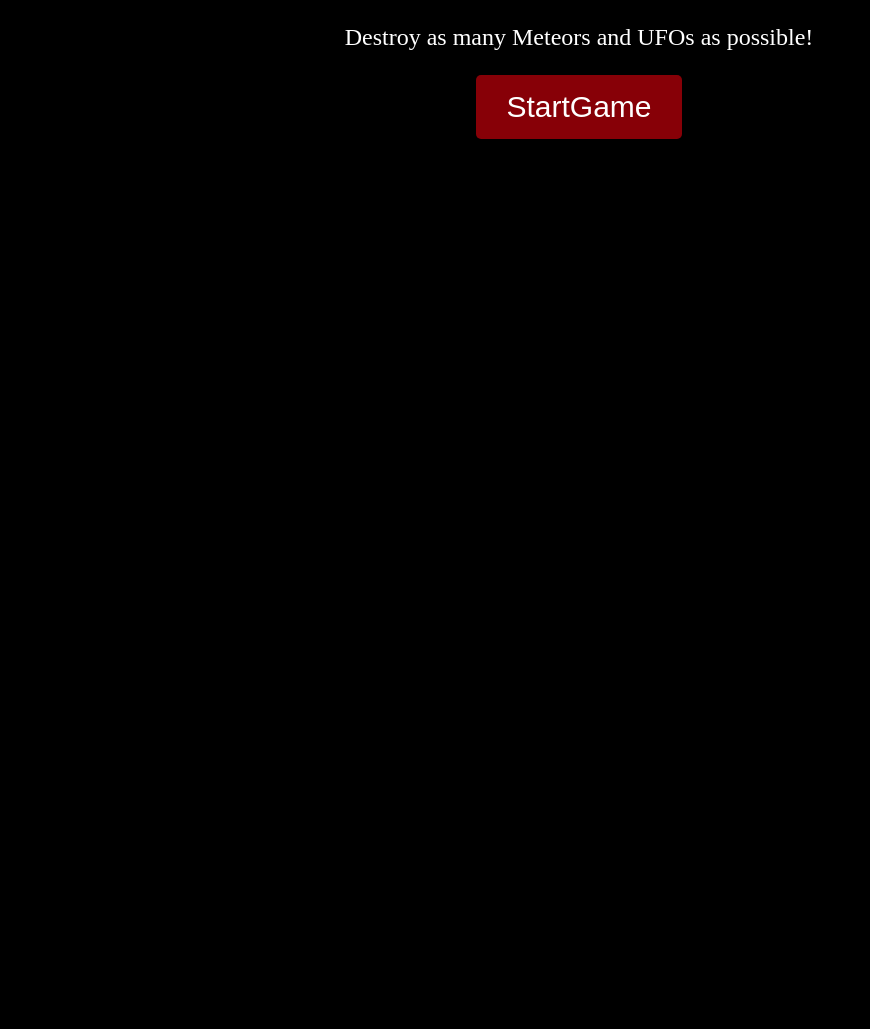
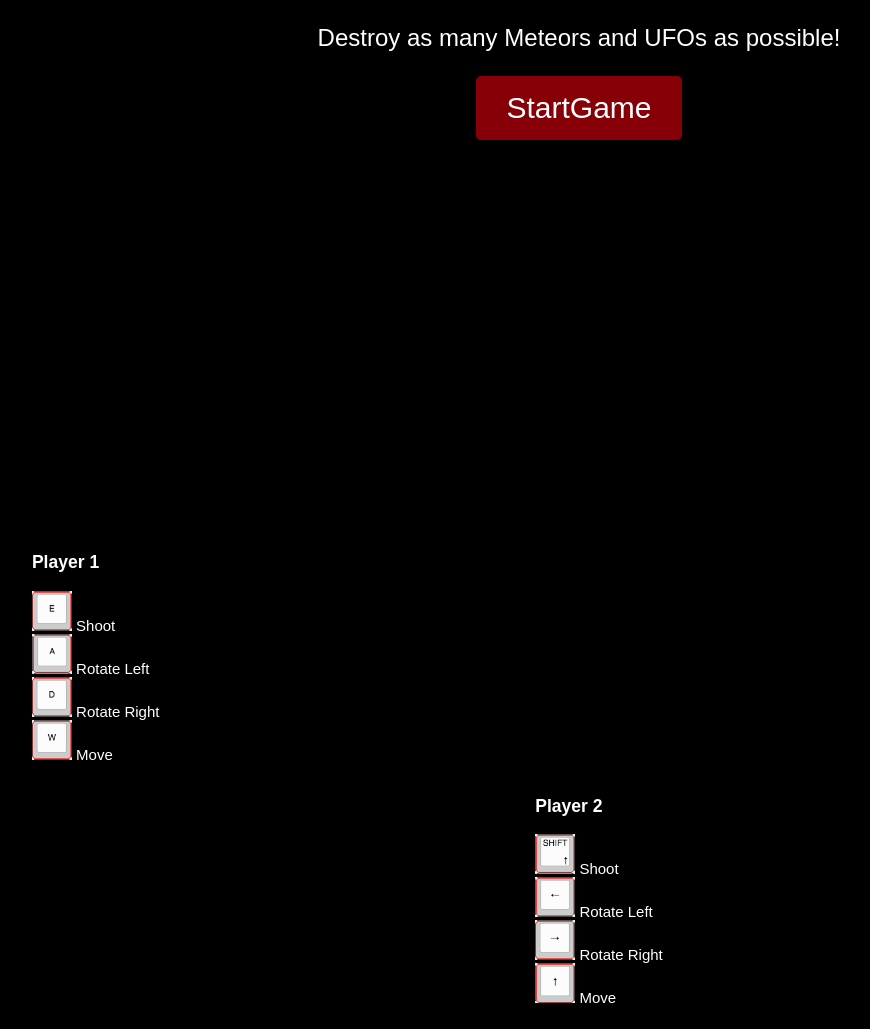
Before and after one commit to ricardomayosa/asteroids, a plain HTML site: page index.html in a window 1280 px wide. Shown: the whole page, without its empty margins (61-931 px from the left). Before the commit the page ends 800 px from the top, so only its background shows below. Drawn offline with Linux system fonts and the light colour scheme.

Commit message:
added instructions

```diff
--- a/index.html
+++ b/index.html
@@ -1,5 +1,6 @@
 <!DOCTYPE html>
 <html lang="en">
+
 <head>
     <meta charset="UTF-8">
     <meta name="viewport" content="width=device-width, initial-scale=1.0">
@@ -7,17 +8,80 @@
     <title>Meteors</title>
     <link rel="stylesheet" href="./styles.css">
 </head>
+
 <body>
     <div class="game-intro">
         <!-- <img src="./images/logo.png" alt="" class="logo-img">
         <br> -->
-        <p>Destroy as many Meteors and UFOs as possible!</p>
-        <button id="start-button">StartGame</button>
+
+
+        <div class="start">
+            <p>Destroy as many Meteors and UFOs as possible!</p>
+            <button id="start-button">StartGame</button>
+        </div>
+
+
         <!-- <img src="./images/arrows.png" alt="" class="arrows-img"> -->
     </div>
-    <div >
+    <div class="game-board">
+        <div class="instructions">
+            <ul>
+                <li>
+                    <h3>Player 1</h3>
+                </li>
+                <li>
+                    <img src="./images/keys/e.png" alt="e key" height="40" width="40"> Shoot
+                </li>
+                <li>
+                    <img src="./images/keys/a.png" alt="a key" height="40" width="40"> Rotate Left
+                </li>
+                <li>
+                    <img src="./images/keys/d.png" alt="d key" height="40" width="40"> Rotate Right
+                </li>
+                <li>
+                    <img src="./images/keys/w.png" alt="w key" height="40" width="40"> Move
+                </li>
+            </ul>
+        </div>
         <canvas id="canvas" width="1000" height="600"></canvas>
+        <div class="instructions">
+            <ul>
+                <li>
+                    <h3>Player 2</h3>
+                </li>
+                <li>
+                    <img src="./images/keys/shift.png" alt="shift key" height="40" width="40"> Shoot
+                </li>
+                <li>
+                    <img src="./images/keys/left.png" alt="left key" height="40" width="40"> Rotate Left
+                </li>
+                <li>
+                    <img src="./images/keys/right.png" alt="right key" height="40" width="40"> Rotate Right
+                </li>
+                <li>
+                    <img src="./images/keys/up.png" alt="up key" height="40" width="40"> Move
+                </li>
+            </ul>
+        </div>
+
     </div>
+    <div id="instructions">
+
+
+    </div>
+
+
+    <!-- SCRIPTS -->
+    <!-- <link rel="stylesheet" href="https://stackpath.bootstrapcdn.com/bootstrap/4.1.3/css/bootstrap.min.css" integrity="sha384-MCw98/SFnGE8fJT3GXwEOngsV7Zt27NXFoaoApmYm81iuXoPkFOJwJ8ERdknLPMO"
+        crossorigin="anonymous"> -->
+    <!-- jQuery first, then Popper.js, then Bootstrap JS -->
+    <!-- <script src="https://code.jquery.com/jquery-3.3.1.slim.min.js" integrity="sha384-q8i/X+965DzO0rT7abK41JStQIAqVgRVzpbzo5smXKp4YfRvH+8abtTE1Pi6jizo"
+        crossorigin="anonymous"></script>
+    <script src="https://cdnjs.cloudflare.com/ajax/libs/popper.js/1.14.0/umd/popper.min.js" integrity="sha384-cs/chFZiN24E4KMATLdqdvsezGxaGsi4hLGOzlXwp5UZB1LY//20VyM2taTB4QvJ"
+        crossorigin="anonymous"></script>
+    <script src="https://stackpath.bootstrapcdn.com/bootstrap/4.1.0/js/bootstrap.min.js" integrity="sha384-uefMccjFJAIv6A+rW+L4AHf99KvxDjWSu1z9VI8SKNVmz4sk7buKt/6v9KI65qnm"
+        crossorigin="anonymous"></script> -->
+
     <script src="./item.js"></script>
     <script src="./player.js"></script>
     <script src="./asteroid.js"></script>
@@ -28,4 +92,5 @@
     <script src="./main.js"></script>
 
 </body>
+
 </html>
--- a/main.js
+++ b/main.js
@@ -56,7 +56,7 @@ window.onload = function() {
     };
 }
 function startGame() {
-    console.log('starting game');
+    // console.log('starting game');
     // Setting default initial state
     ctx.clearRect(0,0, 1000, 600);
     back.selectImage();
--- a/styles.css
+++ b/styles.css
@@ -1,4 +1,5 @@
 body {
+    font-family: Arial, Helvetica, sans-serif;
     background-color: black;
     padding: 0;
     font-size: 24px;
@@ -15,3 +16,14 @@ body button {
     border-radius: 5px;
     margin-bottom: 20px;
 }
+ul {
+    list-style: none;
+}
+.game-board {
+    display: inline-block;
+}
+.instructions {
+    font-size: 15px;
+    text-align: justify;
+    display: inline-block;
+}
```
Also changed, not shown: images/keys/a.png (added), images/keys/d.png (added), images/keys/e.png (added), images/keys/left.png (added), images/keys/right.png (added), images/keys/shift.png (added), images/keys/up.png (added), images/keys/w.png (added), 2 other files.
